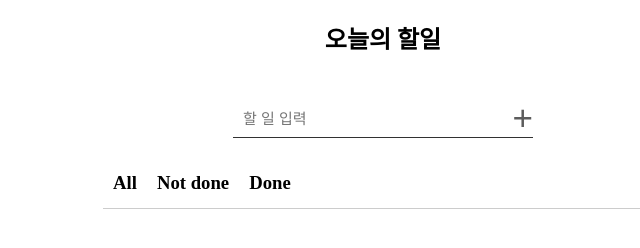
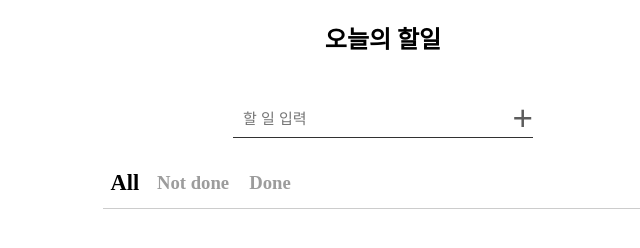
Before and after one commit to simi-22/First-ToDoList, a plain HTML site: page index.html in a window 1280 px wide. Both pictures are taken after a click on the item "All". Shown: the full height of the page, 257-897 px from the left. Drawn offline with Linux system fonts and the light colour scheme; a web font is replaced by a local one.

Commit message:
ui complete

```diff
--- a/css/style.css
+++ b/css/style.css
@@ -35,16 +35,15 @@ body{
 
 /*투두 입력란*/
 #input-wrapper{
-    display: flex;
+    margin: 0 auto;
+    justify-content: center;
+    align-items: center;
     position: relative;
     margin-bottom: 20px;
-    width: 100%;
+    width: 300px;
     text-align: center;
 }
 #todo-input{
-    display: flex;
-    justify-content: center;
-    flex-wrap: wrap;
     margin: 0 auto;
     outline: none;
     padding: 10px 10px;
@@ -60,7 +59,7 @@ body{
 #input-wrapper button{
     position: absolute;
     bottom: 0;
-    right: 130px;
+    right: 0;
     font-size: 35px;
     background: none;
     color: #2d2d2dc6;
@@ -92,6 +91,11 @@ body{
     text-align: start;
     margin-right: 20px;
     font-size: 16px;
+    font-weight: lighter;
+    color: #9c9c9c;
+}
+#todo-container #todo-title li h3{
+
 }
 /*투두 목록*/
 #todo-container #todo-content{
@@ -141,3 +145,17 @@ color: #ccc;
 box-sizing: border-box;
 border-right: none;
 }
+.showing{
+    color: rgb(0, 0, 0) !important;
+    transform: scale(1.2);
+    font-weight:bold;
+}
+
+@media (max-width: 382px) {
+    #input-wrapper{
+        width: 200px;
+    }
+    #todo-input{
+        width: 200px;
+    }
+}
--- a/index.html
+++ b/index.html
@@ -16,7 +16,7 @@
         </div>
         <div id="todo-container">
             <ul id="todo-title">
-                <li><h3 id="all">All</h3></li>
+                <li class="showing"><h3 id="all">All</h3></li>
                 <li><h3 id="ongoing">Not done</h3></li>
                 <li><h3 id="done">Done</h3></li>
             </ul>
--- a/js/script.js
+++ b/js/script.js
@@ -143,6 +143,9 @@ function filter(event){
 
     if( mode === "all"){
         render();
+        tabs[1].classList.remove('showing');
+        tabs[2].classList.remove('showing');
+        tabs[0].classList.add('showing');
     }
 
     filterList = [];
@@ -152,12 +155,18 @@ function filter(event){
                 filterList.push(taskList[i]);
             }
         }render();
+        tabs[0].classList.remove('showing');
+        tabs[2].classList.remove('showing');
+        tabs[1].classList.add('showing');
     }else if(mode === "done"){
         for(let i = 0; i < taskList.length; i++){
             if(taskList[i].isComplete == true){
                 filterList.push(taskList[i]);
             }
-    }render();
+        }render();
+        tabs[0].classList.remove('showing');
+        tabs[1].classList.remove('showing');
+        tabs[2].classList.add('showing');
 
 }
 }
```
